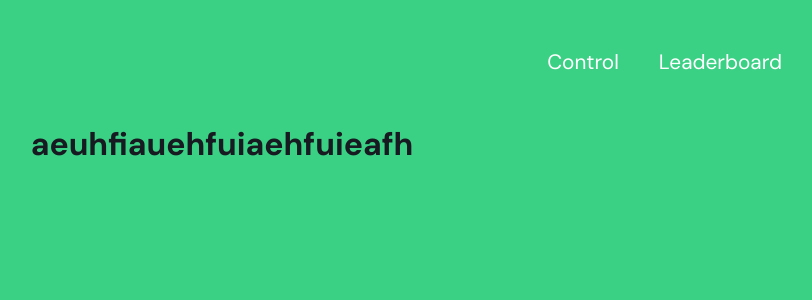
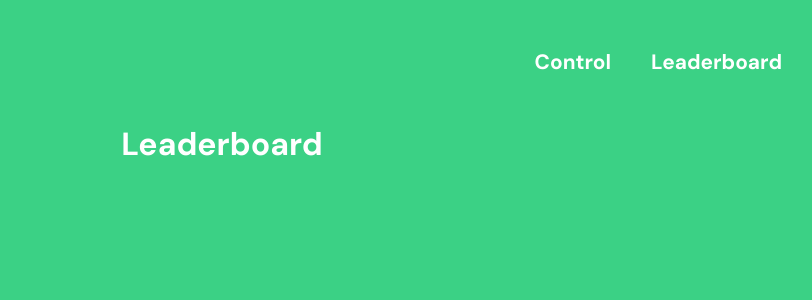
Before and after one commit to jamesmwu/EcoPoint, a React (Vite) app in the folder frontend/: page /leaderboard in a window 1280 px wide. Shown: the top 300 px of the page, without its empty margins (418-1230 px from the left). Built offline with nearby package versions, Linux system fonts and the light colour scheme.

Commit message:
Minor changes to leaderboard and navbar

```diff
--- a/frontend/src/components/NavBar.jsx
+++ b/frontend/src/components/NavBar.jsx
@@ -8,11 +8,11 @@ function NavBar() {
       <div className='navigation'>
         <div className='nav'>
           <NavLink to='/' className='link'>
-            Control
+            <h4>Control</h4>
           </NavLink>
 
           <NavLink to='/leaderboard' className='link'>
-            Leaderboard
+            <h4>Leaderboard</h4>
           </NavLink>
         </div>
       </div>
--- a/frontend/src/pages/Control.jsx
+++ b/frontend/src/pages/Control.jsx
@@ -16,6 +16,7 @@ function Control() {
         <div className='container'>
           <h2>Your energy usage:</h2>
           <h3>*insert pie chart here*</h3>
+          {/* Look into react-minimal-pie-chart */}
         </div>
       </div>
     </div>
--- a/frontend/src/pages/Leaderboard.jsx
+++ b/frontend/src/pages/Leaderboard.jsx
@@ -3,7 +3,7 @@ import React from 'react';
 function Leaderboard() {
   return (
     <div>
-      <h1>aeuhfiauehfuiaehfuieafh</h1>
+      <h1>Leaderboard</h1>
     </div>
   );
 }
--- a/frontend/src/styles/globals.css
+++ b/frontend/src/styles/globals.css
@@ -15,6 +15,7 @@
   margin: 0;
   padding: 0;
   font-family: 'DM Sans';
+  color: white;
 }
 
 body {
```
